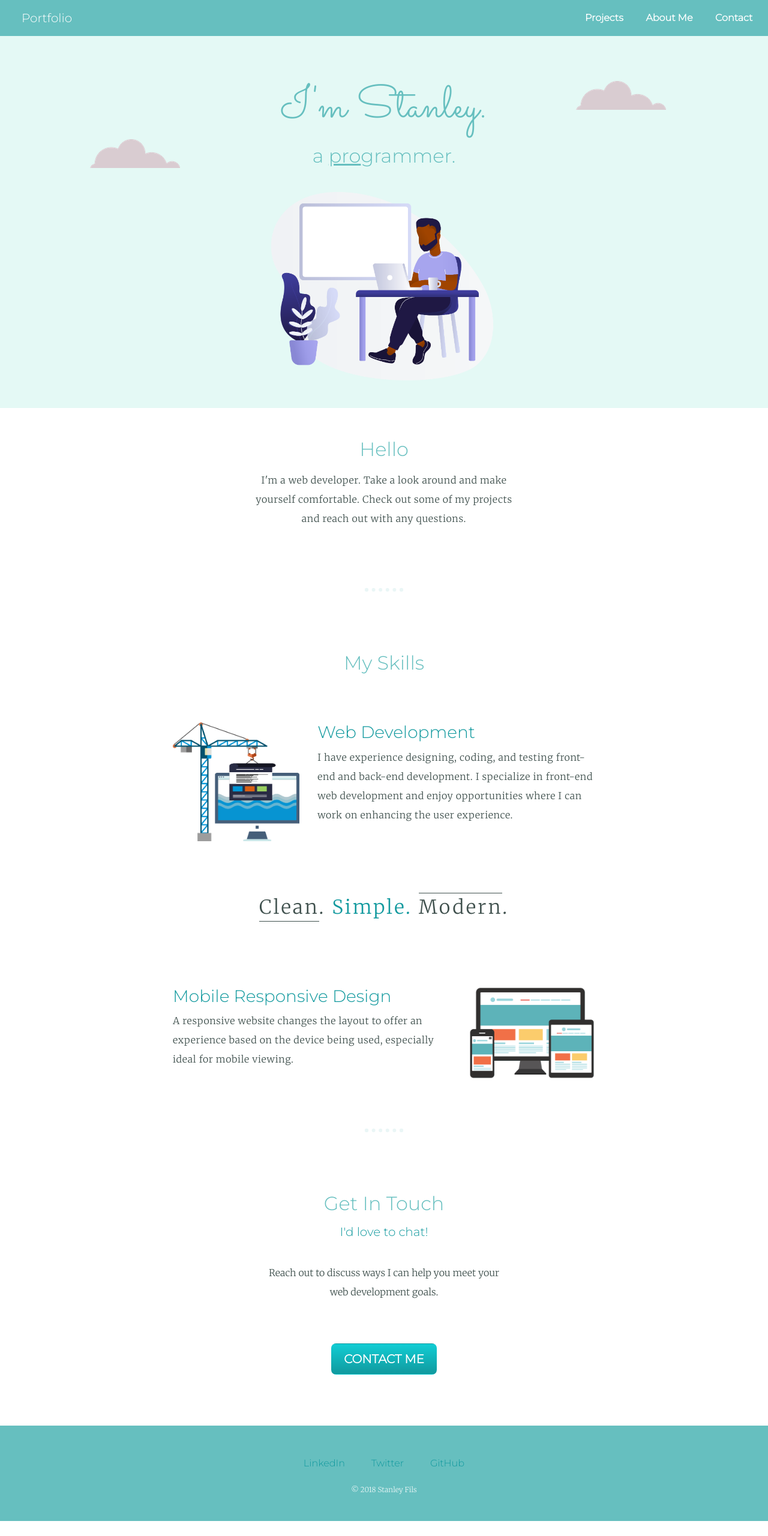
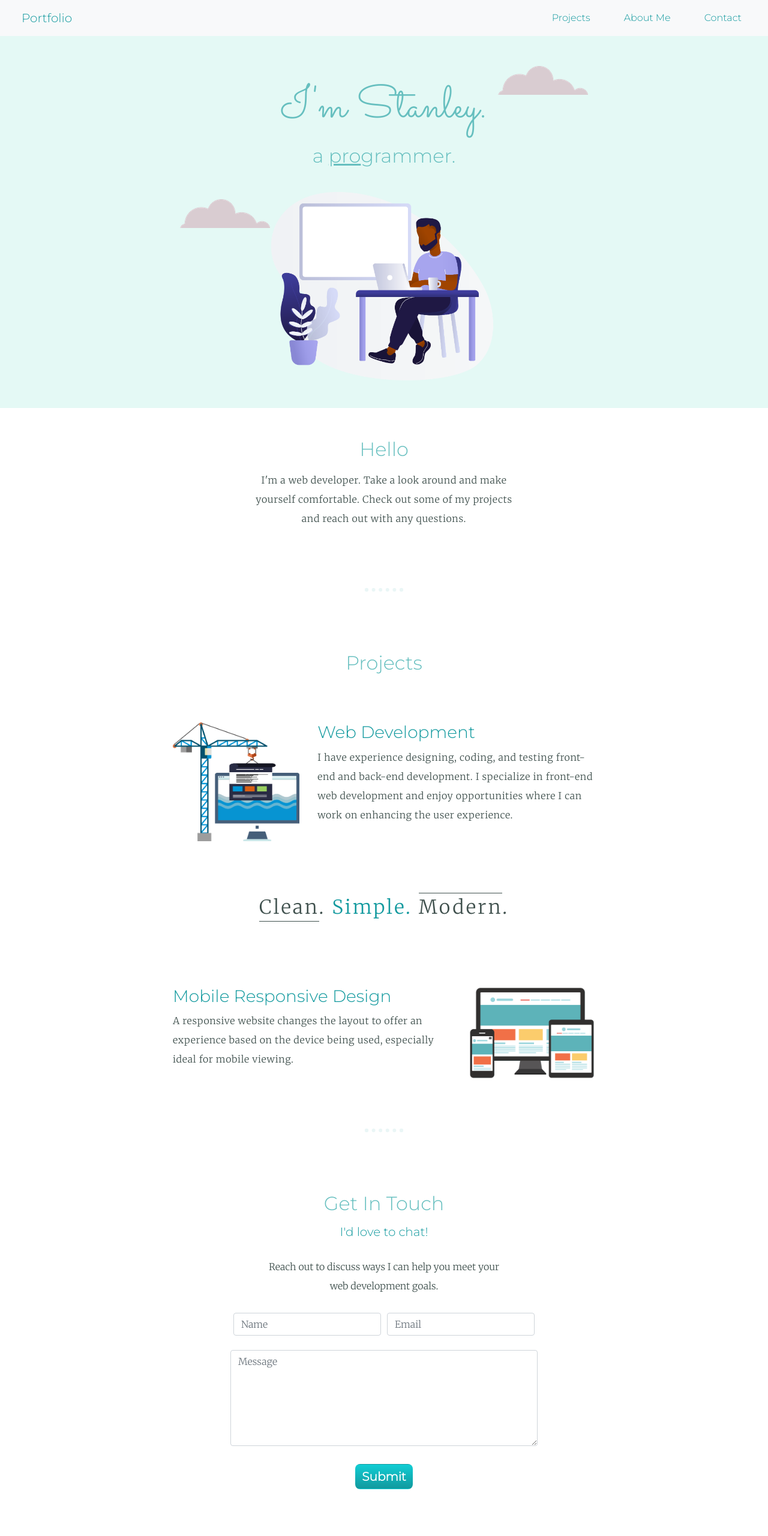
Before and after one commit to stanleyfils/css-portfolio-practice, a plain HTML site: page index.html in a window 1280 px wide. Shown: the top 2560 px of the page at 60% size. Before the commit the page ends 2535 px from the top, so only its background shows below. Drawn offline with nearby package versions, Linux system fonts and the light colour scheme.

Commit message:
Complet navbar and add contact form

```diff
--- a/CSS/styles.css
+++ b/CSS/styles.css
@@ -7,8 +7,12 @@ body {
 
 /* Bootstrap NavBar*/
 .navbar {
-  background-color: #66bfbf;
+  /* background-color: #66bfbf; */
   padding: 0rem 1rem;
+}
+
+.navbar:hover {
+  color: rgba(93, 6, 192, 0.658);
 }
 
 .navbar-dark .navbar-nav .nav-link {
@@ -23,8 +27,16 @@ body {
   padding-left: 0.5rem;
 }
 
-.navbar-dark .navbar-nav .nav-link:hover {
+/* .navbar-dark .navbar-nav .nav-link:hover {
   color: rgba(93, 6, 192, 0.658);
+} */
+
+a.navbar-brand:hover {
+  color: rgba(46, 2, 97, 0.658);
+}
+
+a.nav-link:hover {
+  color: rgba(46, 2, 97, 0.658);
 }
 
 h1 {
@@ -101,7 +113,7 @@ hr {
   text-decoration: underline;
 }
 
-/* .top-cloud {
+.top-cloud {
   position: absolute;
   right: 300px;
   top: 50px;
@@ -111,11 +123,7 @@ hr {
   position: absolute;
   left: 300px;
   bottom: 300px;
-} */
-
-/* .skills {
-  margin: 50px 0;
-} */
+}
 
 .skill-row {
   width: 55%;
@@ -187,8 +195,46 @@ hr {
 
 .contact-message {
   width: 30%;
-  margin: 40px auto 60px;
+  margin: 30px auto 60px;
+  margin-bottom: 5px;
 }
+
+.form-group {
+  width: 40%;
+  margin: 0 auto;
+}
+
+.contact-form {
+  width: 40%;
+  margin: 0 auto;
+}
+
+/* .form-control-message {
+  width: 40%;
+  height: calc(10em + 0.75rem + 2px);
+  margin: 0 auto;
+} */
+
+input#inputMessage.form-control {
+  height: calc(10em + 0.75rem + 2px);
+  width: 40%;
+  margin: 0 auto;
+}
+
+textarea.form-control {
+  height: 10rem;
+  width: 40%;
+  margin: 0 auto;
+}
+
+.btn {
+  padding: 5px 10px !important;
+  margin: 30px;
+}
+
+/* .form-group-half {
+  width: 40%;
+} */
 
 .btn {
   background: #11cdd4;
--- a/index.html
+++ b/index.html
@@ -19,7 +19,8 @@
     />
   </head>
   <body>
-    <nav class="navbar navbar-expand-md navbar-dark">
+    <!-- Navbar -->
+    <nav class="navbar navbar-expand-sm bg-light">
       <a class="navbar-brand" href="#">Portfolio</a>
       <button
         class="navbar-toggler"
@@ -35,17 +36,18 @@
       <div class="collapse navbar-collapse" id="navbarMenu">
         <ul class="navbar-nav ml-auto">
           <li class="nav-item">
-            <a class="nav-link" href="#">Projects</a>
+            <a class="nav-link" href="#projects">Projects</a>
           </li>
           <li class="nav-item">
-            <a class="nav-link" href="#">About Me</a>
+            <a class="nav-link" href="#about">About Me</a>
           </li>
           <li class="nav-item">
-            <a class="nav-link" href="#">Contact</a>
+            <a class="nav-link" href="#contactMe">Contact</a>
           </li>
         </ul>
       </div>
     </nav>
+
     <div class="top-container">
       <img class="top-cloud" src="Images/cloud.png" alt="cloud" />
       <h1>I'm Stanley.</h1>
@@ -57,7 +59,8 @@
         alt="animated desktop screen"
       />
     </div>
-    <div class="middle-container">
+
+    <div id="about" class="middle-container">
       <h2>Hello</h2>
       <p class="intro">
         I'm a web developer. Take a look around and make yourself comfortable.
@@ -65,8 +68,8 @@
       </p>
     </div>
     <hr />
-    <div class="skills">
-      <h2>My Skills</h2>
+    <div id="projects" class="skills">
+      <h2>Projects</h2>
       <div class="skill-row">
         <img
           class="webdev"
@@ -97,16 +100,86 @@
           on the device being used, especially ideal for mobile viewing.
         </p>
       </div>
+
+      <!-- <div
+        id="carouselExampleFade"
+        class="carousel slide carousel-fade"
+        data-ride="carousel"
+      >
+        <div class="carousel-inner">
+          <div class="carousel-item active">
+            <img src="" class="d-block w-100" alt="..." />
+          </div>
+          <div class="carousel-item">
+            <img src="..." class="d-block w-100" alt="..." />
+          </div>
+          <div class="carousel-item">
+            <img src="..." class="d-block w-100" alt="..." />
+          </div>
+        </div>
+        <a
+          class="carousel-control-prev"
+          href="#carouselExampleFade"
+          role="button"
+          data-slide="prev"
+        >
+          <span class="carousel-control-prev-icon" aria-hidden="true"></span>
+          <span class="sr-only">Previous</span>
+        </a>
+        <a
+          class="carousel-control-next"
+          href="#carouselExampleFade"
+          role="button"
+          data-slide="next"
+        >
+          <span class="carousel-control-next-icon" aria-hidden="true"></span>
+          <span class="sr-only">Next</span>
+        </a>
+      </div> -->
     </div>
     <hr />
-    <div class="contact-me">
+
+    <!-- Contact Me -->
+    <div id="contactMe" class="contact-me">
       <h2>Get In Touch</h2>
       <h5>I'd love to chat!</h5>
       <p class="contact-message">
         Reach out to discuss ways I can help you meet your web development
         goals.
       </p>
-      <a class="btn" href="mailto:stanley.fils@gmail.com">CONTACT ME</a>
+      <!-- <a class="btn" href="mailto:stanley.fils@gmail.com">CONTACT ME</a> -->
+      <form>
+        <div class="form-row contact-form">
+          <div class="form-group-half col-md-6">
+            <label for="inputName4"></label>
+            <input
+              type="text"
+              class="form-control"
+              id="inputName4"
+              placeholder="Name"
+            />
+          </div>
+          <div class="form-group-half col-md-6">
+            <label for="inputEmail4"></label>
+            <input
+              type="email"
+              class="form-control"
+              id="inputEmail4"
+              placeholder="Email"
+            />
+          </div>
+        </div>
+        <div class="textarea-message">
+          <label for="inputMessage"></label>
+          <textarea
+            type="text"
+            class="form-control"
+            id="inputMessage"
+            placeholder="Message"
+          ></textarea>
+        </div>
+        <button type="submit" class="btn">Submit</button>
+      </form>
     </div>
 
     <footer>
@@ -114,20 +187,29 @@
         class="footer-link"
         href="http://www.linkedin.com/in/stanleyfils"
         target="_blank"
-        >LinkedIn</a
       >
+        <span style="font-size: 3rem; color: white">
+          <i class="fab fa-facebook"></i>
+        </span>
+      </a>
       <a
         class="footer-link"
         href="http://www.twitter.com/stashustan"
         target="_blank"
-        >Twitter</a
       >
+        <span style="font-size: 3rem; color: white">
+          <i class="fab fa-twitter"></i>
+        </span>
+      </a>
       <a
         class="footer-link"
         href="http://www.github.com/stanleyfils"
         target="_blank"
-        >GitHub</a
       >
+        <span style="font-size: 3rem; color: white">
+          <i class="fab fa-github"></i>
+        </span>
+      </a>
       <p class="copyright">© 2018 Stanley Fils</p>
     </footer>
 
@@ -146,5 +228,9 @@
       integrity="sha384-B4gt1jrGC7Jh4AgTPSdUtOBvfO8shuf57BaghqFfPlYxofvL8/KUEfYiJOMMV+rV"
       crossorigin="anonymous"
     ></script>
+    <script
+      src="https://kit.fontawesome.com/052eac0a0c.js"
+      crossorigin="anonymous"
+    ></script>
   </body>
 </html>
```
